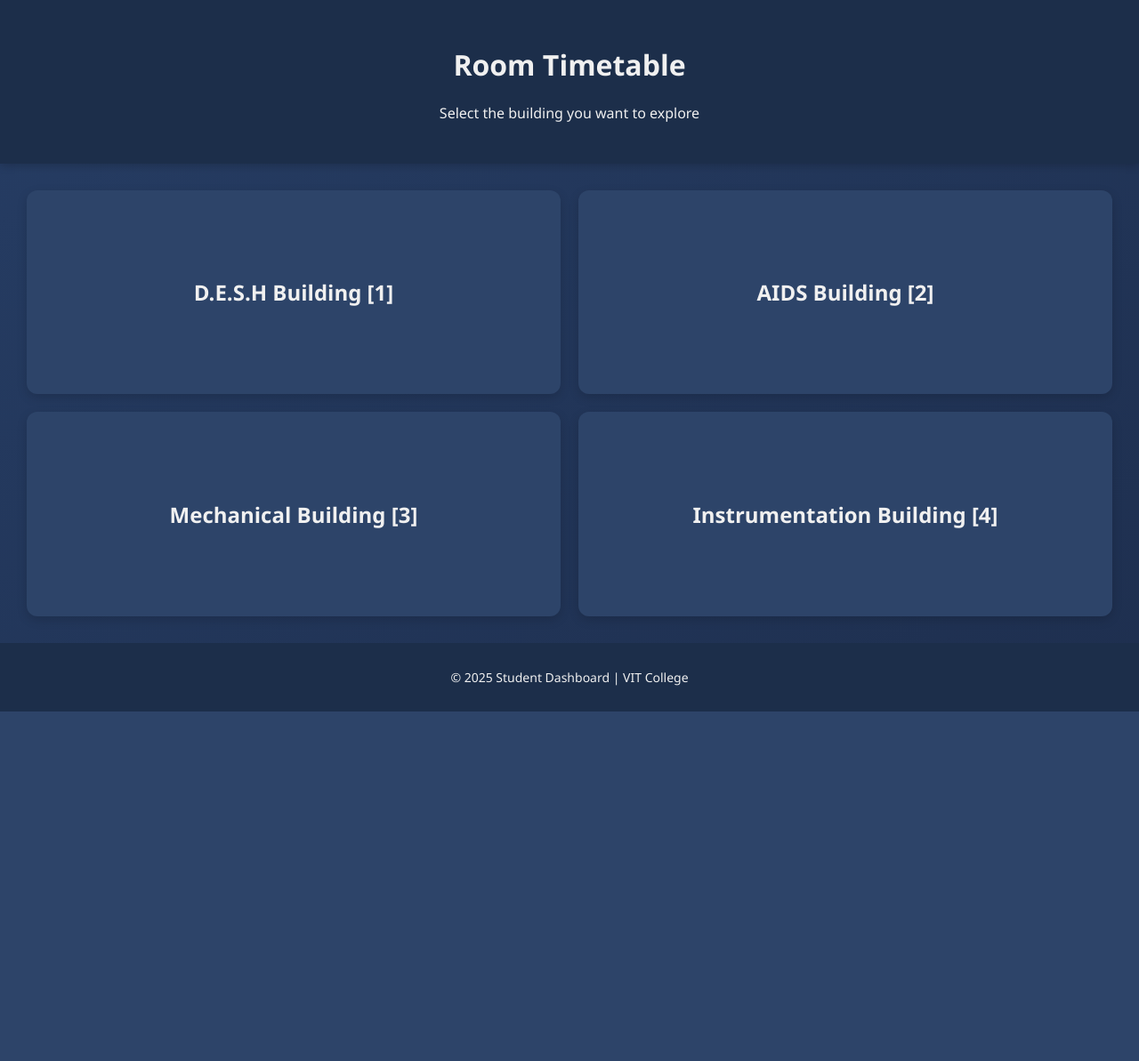
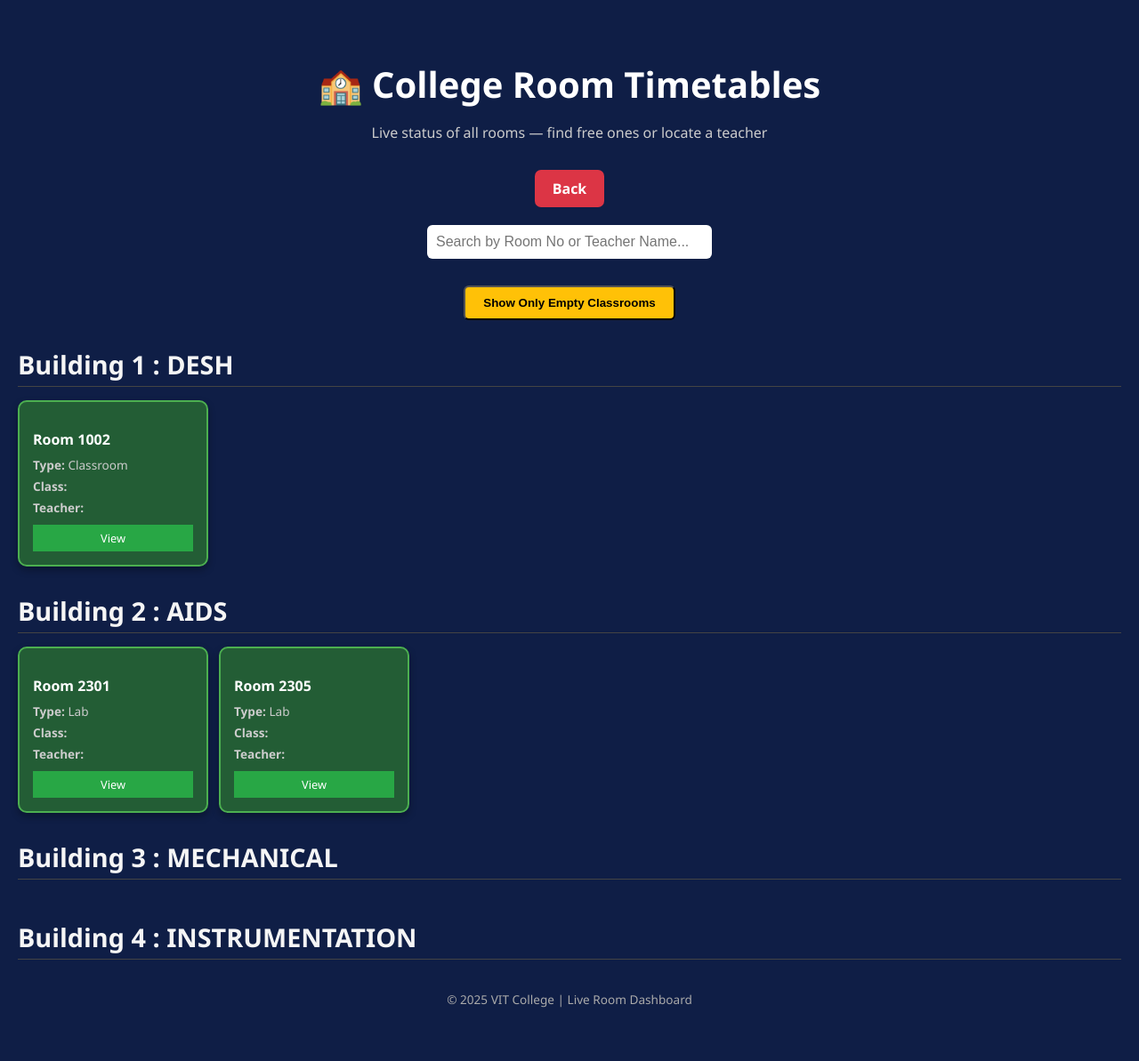
Before and after one commit to AADi2oo6/ASEP_sem2, a Django app: page /buildingpage in a window 1280 px wide. Shown: the whole page at 89% size. Before the commit the page ends 800 px from the top, so only its background shows below. Run offline with Django 5.2, Linux system fonts and the light colour scheme; data comes from the database, SQL or seed files in the repository; both versions use the stored data as it was after the commit.

Commit message:
class cards created

```diff
--- a/ASEP2/ASEP2/views.py
+++ b/ASEP2/ASEP2/views.py
@@ -96,7 +96,7 @@
             found = False
             for entry in TTd:
                 if entry.day == day and entry.time_slot == hour:
-                    dic[day][hour] = (entry.room_no, entry.subject_name, entry.teacher_name, entry.class_type)
+                    dic[day][hour] = (entry.room_no, entry.subject_name, entry.teacher_name, entry.class_type,entry.course_name,entry.div)
                     found = True
                     break
             if not found:
@@ -121,9 +121,63 @@
 
 
 
+def buildingpage(request):
+    # Get all unique room numbers
+    TTd = FacultysTT.objects.all()
+    roomNO = TTd.values_list('room_no', flat=True).distinct()
 
-def buildingpage(request):
-  return render(request, 'buildingpage.html')
+    # Get current day and current time slot
+    now = datetime.now()
+    current_day = now.strftime("%A")
+
+    # Mapping current hour to time slot
+    hour_map = {
+        8: '8-9 AM', 9: '9-10 AM', 10: '10-11 AM', 11: '11-12 PM',
+        12: '12-1 PM', 13: '1-2 PM', 14: '2-3 PM', 15: '3-4 PM',
+        16: '4-5 PM', 17: '5-6 PM'
+    }
+    current_hour = now.hour
+    current_slot = hour_map.get(current_hour, None)
+
+    room_data = {
+        "Building 1 : DESH": [],
+        "Building 2 : AIDS": [],
+        "Building 3 : MECHANICAL": [],
+        "Building 4 : INSTRUMENTATION": []
+    }
+
+    for room in roomNO:
+        # Default values
+        room_info = {
+            "number": room,
+            "type": "Classroom",  # Default, can adjust based on room naming if needed
+            "class": "",
+            "teacher": "",
+            "status": "vacant"
+        }
+
+        if current_slot:
+            scheduled = TTd.filter(room_no=room, day=current_day, time_slot=current_slot).first()
+            if scheduled:
+                room_info["class"] = scheduled.subject_name
+                room_info["teacher"] = scheduled.teacher_name
+                room_info["status"] = ""
+
+        # Assign building
+        if room.startswith("1"):
+            room_info["type"] = "Classroom"
+            room_data["Building 1 : DESH"].append(room_info)
+        elif room.startswith("2"):
+            room_info["type"] = "Lab"
+            room_data["Building 2 : AIDS"].append(room_info)
+        elif room.startswith("3"):
+            room_info["type"] = "Workshop"
+            room_data["Building 3 : MECHANICAL"].append(room_info)
+        elif room.startswith("4"):
+            room_info["type"] = "Classroom"
+            room_data["Building 4 : INSTRUMENTATION"].append(room_info)
+
+    return render(request, 'buildingpage.html', {'room_data': room_data})
 
 def rooms(request):
     rooms = range(1, 31)  # Create list of room numbers 1 to 30
--- a/ASEP2/static/css/buildingpage.css
+++ b/ASEP2/static/css/buildingpage.css
@@ -1,79 +1,133 @@
-/* Full viewport layout */
-html, body {
-    height: 100%;
+body {
   margin: 0;
   font-family: 'Segoe UI', sans-serif;
-    background: linear-gradient(145deg, #263d64, #1e2f4f);
-    color: #f0f0f0;
-    display: flex;
-    flex-direction: column;
+  background: #0f1e46;
+  color: white;
 }
 
-  /* Header styling same as dashboard */
-  .dashboard-header {
-    text-align: center;
-    padding: 30px 0;
-    background-color: #1c2e4a;
-    box-shadow: 0 2px 10px rgba(0,0,0,0.2);
+.container {
+  padding: 40px 20px;
+  min-height: 100vh;
 }
 
-  /* Building grid section */
-  .building-grid {
-    flex: 1;
-    display: grid;
-    grid-template-columns: 1fr 1fr;
-    grid-template-rows: 1fr 1fr;
-    gap: 20px;
-    padding: 30px;
-    box-sizing: border-box;
+header {
+  text-align: center;
+  margin-bottom: 30px;
 }
 
-  /* Building cards styling */
-  .building-card {
-    background-color: #2d4469;
-    display: flex;
-    justify-content: center;
-    align-items: center;
-    border-radius: 12px;
-    font-size: 24px;
-    font-weight: bold;
-    transition: transform 0.2s ease;
-    box-shadow: 0 4px 12px rgba(0,0,0,0.15);
-    cursor: pointer;
+header h1 {
+  font-size: 2.5rem;
+  margin-bottom: 10px;
 }
 
-  .building-card:hover {
-    transform: translateY(-5px);
-    background-color: #3b5a89;
+header p {
+  color: #ccc;
+  font-size: 1rem;
 }
 
-  /* Reuse logout button styling */
-  .logout-btn {
+.back-btn {
   display: inline-block;
+  margin-top: 15px;
+  background-color: #dc3545;
+  color: white;
+  padding: 10px 20px;
+  border-radius: 7px;
+  text-decoration: none;
+  font-weight: bold;
+}
+
+.building-title {
+  margin: 30px 0 15px;
+  font-size: 1.8rem;
+  color: #f5f5f5;
+  border-bottom: 1px solid #444;
+  padding-bottom: 5px;
+}
+
+.card-container {
+  display: flex;
+  flex-wrap: wrap;
+  gap: 12px; /* smaller than before */
+  justify-content: flex-start;
+}
+
+
+.room-card {
+  background-color: #162d5d;
+  padding: 15px;
+  border-radius: 10px;
+  width: 180px; /* reduced from 230px */
+  box-shadow: 0 4px 8px rgba(0,0,0,0.3);
+  font-size: 0.85rem; /* smaller text */
+}
+
+.room-card h3 {
+  margin-bottom: 8px;
+  font-size: 1rem;
+}
+
+.room-card p {
+  margin: 5px 0;
+  color: #ccc;
+}
+
+.card-actions {
   margin-top: 10px;
-    padding: 8px 15px;
-    background: #ff4b5c;
-    color: #fff;
-    border-radius: 6px;
+}
+
+.card-actions .btn {
+  display: block;
+  width: 100%;
+  text-align: center;
+  margin-top: 5px;
+  font-size: 0.8rem;
+  padding: 6px 0;
+}
+
+
+.card-actions .btn {
+  background-color: #28a745;
+  color: white;
   text-decoration: none;
 }
 
-  /* Footer same as dashboard */
+.card-actions .btn.download {
+  background-color: #007bff;
+}
+
 footer {
   text-align: center;
-    padding: 15px;
-    font-size: 14px;
-    background-color: #1c2e4a;
-    margin-top: auto;
+  padding: 20px;
+  color: #aaa;
+  font-size: 0.85rem;
 }
 
-  .building-card a {
-    display: block;
-    width: 100%;
-    height: 100%;
-    text-decoration: none;
-    color: inherit; /* Keep font color matching */
-    display: flex;
-    justify-content: center;
-    align-items: center;
+.room-card.vacant {
+  background-color: #235d35; /* green tint */
+  border: 2px solid #4caf50;
 }
+
+.search-bar {
+  margin-top: 20px;
+}
+
+.search-bar input {
+  padding: 10px;
+  width: 300px;
+  border-radius: 6px;
+  border: none;
+  font-size: 1rem;
+}
+.filter-controls {
+  text-align: center;
+  margin: 20px 0;
+}
+
+.toggle-btn {
+  background-color: #ffc107;
+  color: #000;
+  padding: 10px 20px;
+  border-radius: 6px;
+  font-weight: bold;
+  cursor: pointer;
+}
--- a/ASEP2/templates/buildingpage.html
+++ b/ASEP2/templates/buildingpage.html
@@ -1,43 +1,170 @@
+{% load static %}
 <!DOCTYPE html>
 <html lang="en">
 <head>
-  <meta charset="UTF-8" />
-  <meta name="viewport" content="width=device-width, initial-scale=1.0" />
-  <title>Room Timetable</title>
-  {% load static %}
+  <meta charset="UTF-8">
+  <title>Live Room Status</title>
   <link rel="stylesheet" href="{% static 'css/buildingpage.css' %}">
 </head>
 <body>
+  <div class="container">
+    <header>
+      <h1>🏫 College Room Timetables</h1>
+      <p>Live status of all rooms — find free ones or locate a teacher</p>
+      <a href="" class="btn back-btn">Back</a>
 
-<header class="dashboard-header">
-  <h1>Room Timetable</h1>
-  <p>Select the building you want to explore</p>
-  {% comment %} <a href="{% url 'dashboard' %}" class="logout-btn">Back to Dashboard</a> {% endcomment %}
-</header>
+      <div class="search-bar">
+        <input type="text" id="searchInput" placeholder="Search by Room No or Teacher Name..." onkeyup="filterRooms()">
+      </div>
+    </header>
+    <div class="filter-controls">
+  <button class="btn toggle-btn" onclick="toggleVacantOnly()">Show Only Empty Classrooms</button>
+</div>
+{% for building, rooms in room_data.items %}
+      <h2 class="building-title">{{ building }}</h2>
+      <div class="card-container">
+        {% for room in rooms %}
+        <div class="room-card {{room.status}} ">
+          <h3>Room {{ room.number }}</h3>
+          <p><strong>Type:</strong> {{ room.type }}</p>
+          <p><strong>Class:</strong> {{ room.class }}</p>
+          <p><strong>Teacher:</strong>{{ room.teacher }}</p>
+          <div class="card-actions">
+            <a href="" class="btn">View</a>
+            {% comment %} <a href="" class="btn download">Download</a> {% endcomment %}
+          </div>
+        </div>
+        {% endfor %}
+      </div>
+    {% endfor %}
 
-<section class="building-grid">
+    {% comment %} <h2 class="building-title">DESH</h2>
+<div class="card-container">
+  <div class="room-card vacant" data-room="1201" data-teacher="">
+    <h3>Room 1201</h3>
+    <p><strong>Type:</strong> Classroom</p>
+    <p><strong>Capacity:</strong> 60</p>
+    <div class="card-actions">
+      <a href="#" class="btn">View</a>
+      <a href="#" class="btn download">Download</a>
+    </div>
+  </div>
+  <div class="room-card" data-room="1202" data-teacher="Dr. Mehta">
+    <h3>Room 1202</h3>
+    <p><strong>Type:</strong> Lab</p>
+    <p><strong>Capacity:</strong> 30</p>
+    <div class="card-actions">
+      <a href="#" class="btn">View</a>
+      <a href="#" class="btn download">Download</a>
+    </div>
+  </div>
+  <!-- Add 3 more similarly -->
+</div>
 
-  <div class="building-card">
-    <a href="/floor">D.E.S.H Building [1]</a>
+<h2 class="building-title">AIDS</h2>
+<div class="card-container">
+  <div class="room-card vacant" data-room="2201" data-teacher="">
+    <h3>Room 2201</h3>
+    <p><strong>Type:</strong> Classroom</p>
+    <p><strong>Capacity:</strong> 50</p>
+    <div class="card-actions">
+      <a href="#" class="btn">View</a>
+      <a href="#" class="btn download">Download</a>
+    </div>
+  </div>
+  <div class="room-card" data-room="2202" data-teacher="Prof. Sharma">
+    <h3>Room 2202</h3>
+    <p><strong>Type:</strong> Lab</p>
+    <p><strong>Capacity:</strong> 25</p>
+    <p><strong>Teacher:</strong> Prof. Sharma</p>
+    <div class="card-actions">
+      <a href="#" class="btn">View</a>
+      <a href="#" class="btn download">Download</a>
+    </div>
+  </div>
+</div>
+
+<h2 class="building-title">MECHANICAL</h2>
+<div class="card-container">
+  <div class="room-card" data-room="3201" data-teacher="Dr. Patel">
+    <h3>Room 3201</h3>
+    <p><strong>Type:</strong> Workshop</p>
+    <p><strong>Capacity:</strong> 40</p>
+    <p><strong>Teacher:</strong> Dr. Patel</p>
+    <div class="card-actions">
+      <a href="#" class="btn">View</a>
+      <a href="#" class="btn download">Download</a>
+    </div>
+  </div>
+  <div class="room-card vacant" data-room="3202" data-teacher="">
+    <h3>Room 3202</h3>
+    <p><strong>Type:</strong> Classroom</p>
+    <p><strong>Capacity:</strong> 60</p>
+    <div class="card-actions">
+      <a href="#" class="btn">View</a>
+      <a href="#" class="btn download">Download</a>
+    </div>
+  </div>
+</div>
+
+<h2 class="building-title">INSTRUMENTATION</h2>
+<div class="card-container">
+  <div class="room-card vacant" data-room="4201" data-teacher="">
+    <h3>Room 4201</h3>
+    <p><strong>Type:</strong> Lab</p>
+    <p><strong>Capacity:</strong> 20</p>
+    <div class="card-actions">
+      <a href="#" class="btn">View</a>
+      <a href="#" class="btn download">Download</a>
+    </div>
+  </div>
+  <div class="room-card" data-room="4202" data-teacher="Ms. Rina">
+    <h3>Room 4202</h3>
+    <p><strong>Type:</strong> Classroom</p>
+    <p><strong>Capacity:</strong> 55</p>
+    <p><strong>Teacher:</strong> Ms. Rina</p>
+    <div class="card-actions">
+      <a href="#" class="btn">View</a>
+      <a href="#" class="btn download">Download</a>
+    </div>
+  </div>
+</div> {% endcomment %}
+
+
+    <footer>© 2025 VIT College | Live Room Dashboard</footer>
   </div>
 
-  <div class="building-card">
-    <a href="/floor">AIDS Building [2]</a>
-  </div>
+  <script>
+    function filterRooms() {
+      const input = document.getElementById("searchInput").value.toLowerCase();
+      const cards = document.querySelectorAll('.room-card');
 
-  <div class="building-card">
-    <a href="/floor">Mechanical Building [3]</a>
-  </div>
+      cards.forEach(card => {
+        const room = card.getAttribute('data-room').toLowerCase();
+        const teacher = card.getAttribute('data-teacher').toLowerCase();
+        const match = room.includes(input) || teacher.includes(input);
+        card.style.display = match ? 'block' : 'none';
+      });
+    }
+  </script>
+  <script>
+  let showingVacantOnly = false;
 
-  <div class="building-card">
-    <a href="/floor">Instrumentation Building [4]</a>
-  </div>
+  function toggleVacantOnly() {
+    const cards = document.querySelectorAll('.room-card');
+    const toggleBtn = document.querySelector('.toggle-btn');
+    showingVacantOnly = !showingVacantOnly;
 
-</section>
+    cards.forEach(card => {
+      const isVacant = card.classList.contains('vacant');
+      card.style.display = showingVacantOnly ? (isVacant ? 'block' : 'none') : 'block';
+    });
 
-<footer>
-  <p>© 2025 Student Dashboard | VIT College</p>
-</footer>
+    toggleBtn.textContent = showingVacantOnly
+      ? "Show All Classrooms"
+      : "Show Only Empty Classrooms";
+  }
+</script>
 
 </body>
 </html>
```
Also changed, not shown: ASEP2/templates/student_schedule.html (+4 -4 lines), ASEP2/db.sqlite3. Lines whose indentation alone changed are shown as unchanged.
